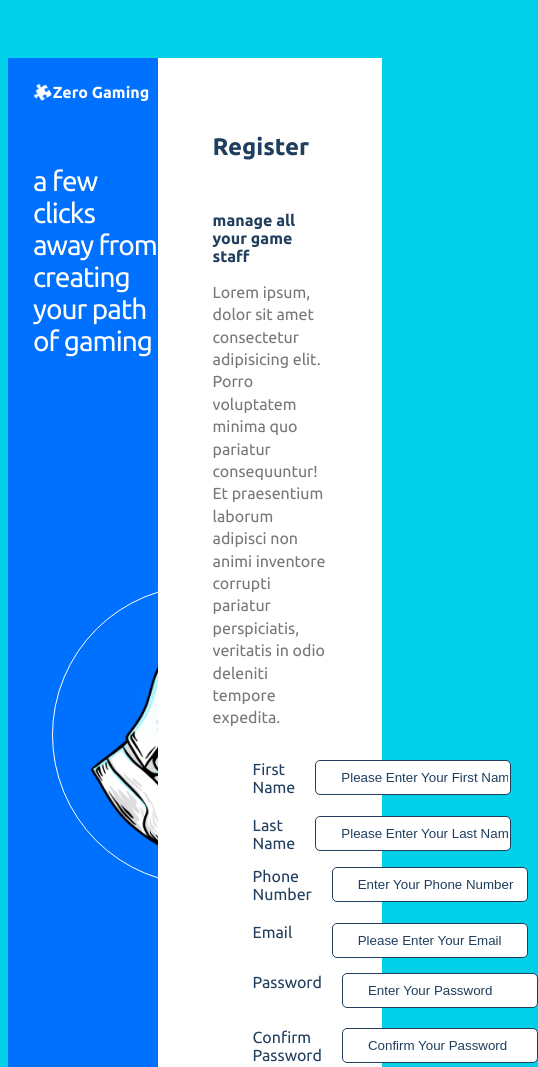
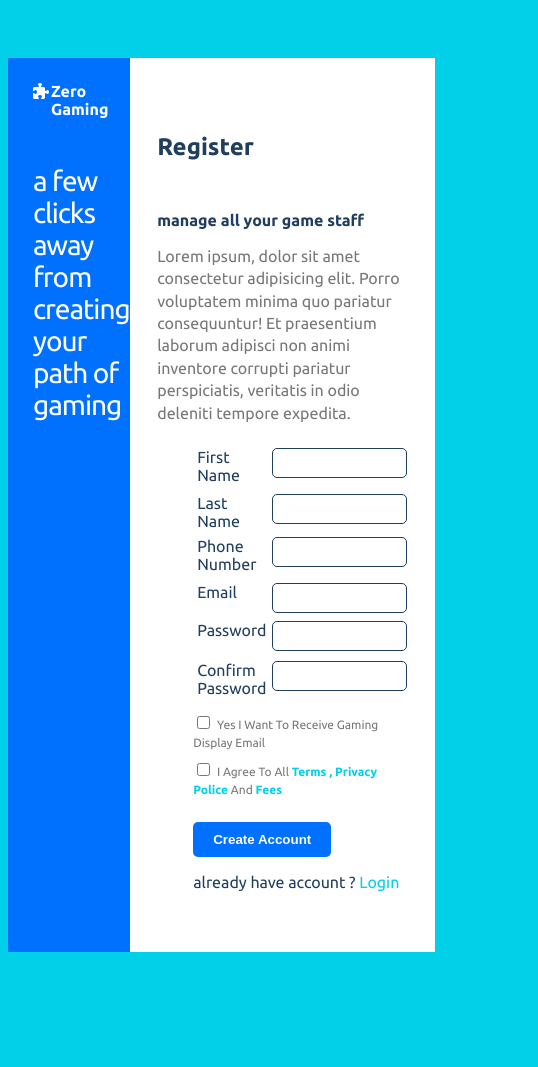
Before and after one commit to iMrZero/signup, a plain HTML site: page index.html in a window 390 px wide. Shown: the top 1067 px of the page, 538 px wide, since content can reach past the window. After the commit the page ends 1010 px from the top, so only its background shows below. Drawn offline with Linux system fonts and the light colour scheme.

Commit message:
Update style.css

```diff
--- a/style.css
+++ b/style.css
@@ -2,6 +2,15 @@
   --main-color: #0070ff;
   --secondary-color: #01d0e8;
   --txt-clr: #203E5E;
+}
+body::-webkit-scrollbar-track{
+  background-color: #0070ff;
+}
+body::-webkit-scrollbar-thumb{
+  background-color: var(--main-color);
+}
+::-webkit-scrollbar{
+  scroll-behavior: smooth;
 }
 input::placeholder{
   text-transform: capitalize;
@@ -68,14 +77,30 @@ a{
     width: 40%;
     position: relative;
 }
+@media (max-width: 767px){
+  .left-box{
+    display: flex;
+    flex-direction: column;
+  }
+}
 .left-box .cst{
   animation: rotatei 3s linear infinite;
+}
+@media (max-width: 767px) {
+  .left-box .cst{
+    animation: none;
+  }
 }
 .left-box .logo{
     color: #fff;
     text-transform: capitalize;
     font-weight: bold;
     display: inline;
+}
+@media (max-width: 767px) {
+  .left-box .logo{
+    margin: -17px 18px;
+  }
 }
 .left-box .txt{
     font-size: 28px;
@@ -94,6 +119,11 @@ a{
     top: 15%;
     animation: bounce 3s linear infinite;
 }
+@media (max-width: 767px) {
+  .left-box .image{
+    display: none;
+  }
+}
 .left-box img{
     width: 100%;
 }
@@ -106,7 +136,13 @@ a{
     padding-top: 55px;
     position: relative;
 }
-
+@media (max-width: 767px) {
+  .right-box{
+    width: 100%;
+    padding-left: calc(55px / 2);
+    padding-right: calc(55px / 2);
+  }
+}
 .right-box .head h2{
     color: var(--txt-clr);
 }
@@ -132,11 +168,23 @@ a{
   padding-top: 15px;
   position: relative;
 }
+@media (max-width: 767px) {
+  .right-box .form ul li{
+    grid-template-columns: 50px 150px;
+    gap: 10px;
+    padding-top: calc(15px / 2);
+  }
+}
 .right-box .form ul li label{
   display: block;
   font-size: 16px;
   text-transform: capitalize;
   color: var(--txt-clr);
+}
+@media (max-width: 767px) {
+  .right-box .form ul li label{
+    padding-right: 10px;
+  }
 }
 .right-box .form ul li input{
   height: 35px;
@@ -151,6 +199,16 @@ a{
 }
 .right-box .form ul li input:focus::placeholder{
   opacity: 0;
+}
+@media (max-width: 767px) {
+  .right-box .form ul li input{
+    height: 30px;
+    padding-left: 5px;
+    margin-left: 15px;
+  }
+  .right-box .form ul li input::placeholder{
+    opacity: 0;
+  }
 }
 .right-box .form .chk{
   padding-left: 36px;
@@ -182,6 +240,10 @@ a{
   font-weight: bold;
   border-radius: 5px;
   cursor: pointer;
+  transition: .3s;
+}
+.right-box .form .info-send .smt-btn:hover{
+  background-color: var(--secondary-color);
 }
 .right-box .form .info-send p{
   color: var(--txt-clr);
```
